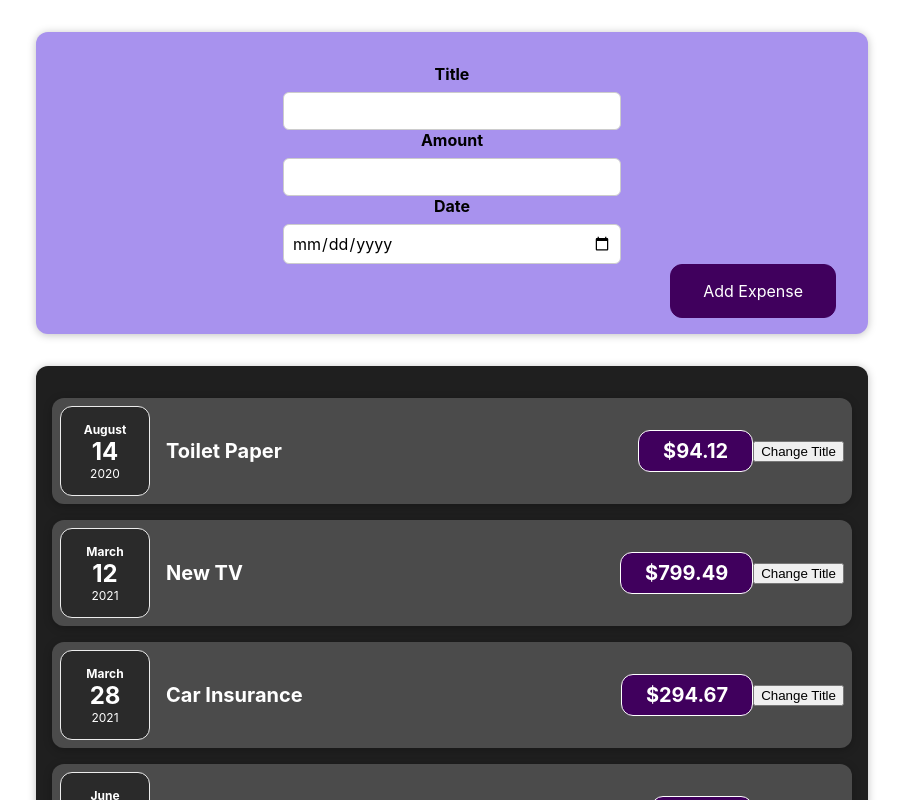
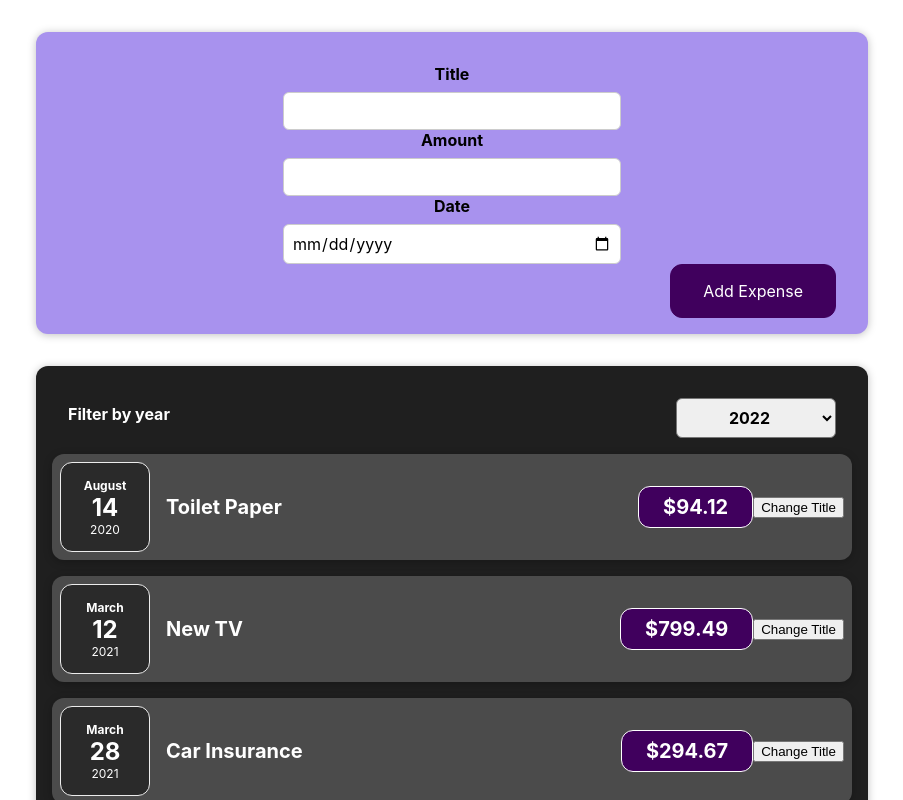
Before and after one commit to wildfirefly12/React-Expenses-App, a React (Create React App) app: page / in a window 1280 px wide. Shown: the top 800 px of the page, without its empty margins (188-1091 px from the left). Built offline with nearby package versions, Linux system fonts and the light colour scheme.

Commit message:
Expense items

```diff
--- a/src/App.js
+++ b/src/App.js
@@ -32,6 +32,8 @@
         console.log(expenses);
     }
 
+
+
   return (
     <div>
         <NewExpense onAddExpenseData={addExpenseDataHandler}/>
--- a/src/components/expenses/Expenses.js
+++ b/src/components/expenses/Expenses.js
@@ -1,12 +1,19 @@
 import "./Expenses.css";
 import ExpenseItem from "./ExpenseItem";
+import Filter from "../filter/Filter";
 
 function Expenses(props){
 
     const expenses = props.expenses;
 
+    const filterExpenseDataHandler = (year) => {
+        const filteredExpenses = expenses.filter(expense => expense.date.getFullYear() == year);
+        console.log(filteredExpenses);
+    }
+
     return (
         <div className={"expenses"}>
+            <Filter onFilterExpenseDataHandler={filterExpenseDataHandler}/>
             <ExpenseItem title={expenses[0].title} amount={expenses[0].amount} date={expenses[0].date}></ExpenseItem>
             <ExpenseItem title={expenses[1].title} amount={expenses[1].amount} date={expenses[1].date}></ExpenseItem>
             <ExpenseItem title={expenses[2].title} amount={expenses[2].amount} date={expenses[2].date}></ExpenseItem>
--- /dev/null
+++ b/src/components/filter/Filter.css
@@ -0,0 +1,24 @@
+.expenses-filter {
+    color: white;
+    padding: 0 1rem;
+}
+
+.expenses-filter__control {
+    display: flex;
+    width: 100%;
+    align-items: center;
+    justify-content: space-between;
+    margin: 1rem 0;
+}
+
+.expenses-filter label {
+    font-weight: bold;
+    margin-bottom: 0.5rem;
+}
+
+.expenses-filter select {
+    font: inherit;
+    padding: 0.5rem 3rem;
+    font-weight: bold;
+    border-radius: 6px;
+}
--- /dev/null
+++ b/src/components/filter/Filter.js
@@ -0,0 +1,25 @@
+import "./Filter.css";
+
+const Filter = (props) => {
+
+    const onYearSelectHandler = (event) => {
+        const year = event.target.value;
+        props.onFilterExpenseDataHandler(year);
+    }
+
+    return (
+        <div className='expenses-filter'>
+            <div className='expenses-filter__control'>
+                <label>Filter by year</label>
+                <select onChange={onYearSelectHandler}>
+                    <option value='2022'>2022</option>
+                    <option value='2021'>2021</option>
+                    <option value='2020'>2020</option>
+                    <option value='2019'>2019</option>
+                </select>
+            </div>
+        </div>
+    )
+}
+
+export default Filter;
```
